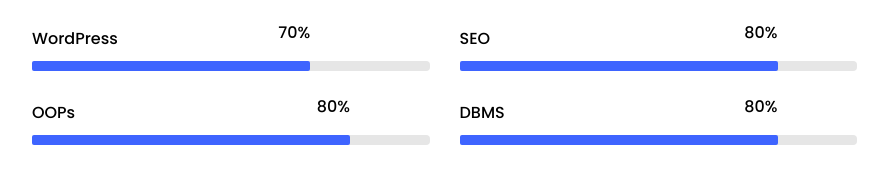
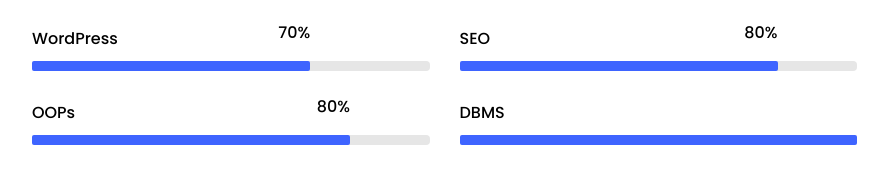
Before and after one commit to gauravcy19/gauravcy19.github.io, a plain HTML site: page index.html in a window 1280 px wide. Shown: the part 3837-4032 px from the top of the page, without its empty margins (338-1226 px from the left). Drawn offline with Linux system fonts and the light colour scheme; files whose address does not match are found by name.

Commit message:
Update index.html
Changed skill section

```diff
--- a/index.html
+++ b/index.html
@@ -352,8 +352,8 @@
 										<h3>DBMS</h3>
 										<div class="progress">
 										 	<div class="progress-bar color-6" role="progressbar" aria-valuenow="80"
-										  	aria-valuemin="0" aria-valuemax="100" style="width:80%">
-										    <span>80%</span>
+										  	aria-valuemin="0" aria-valuemax="100" style="width:100%">
+
 										  	</div>
 										</div>
 									</div>
```
